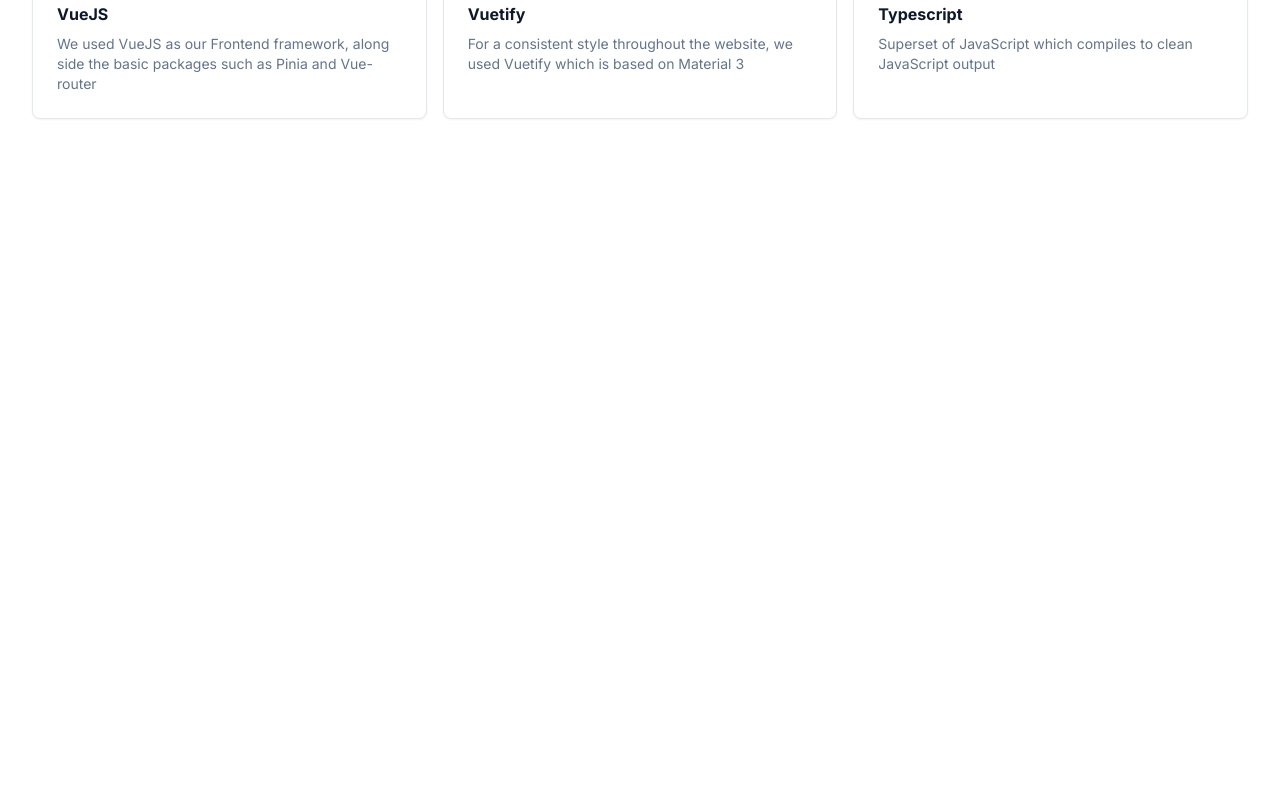
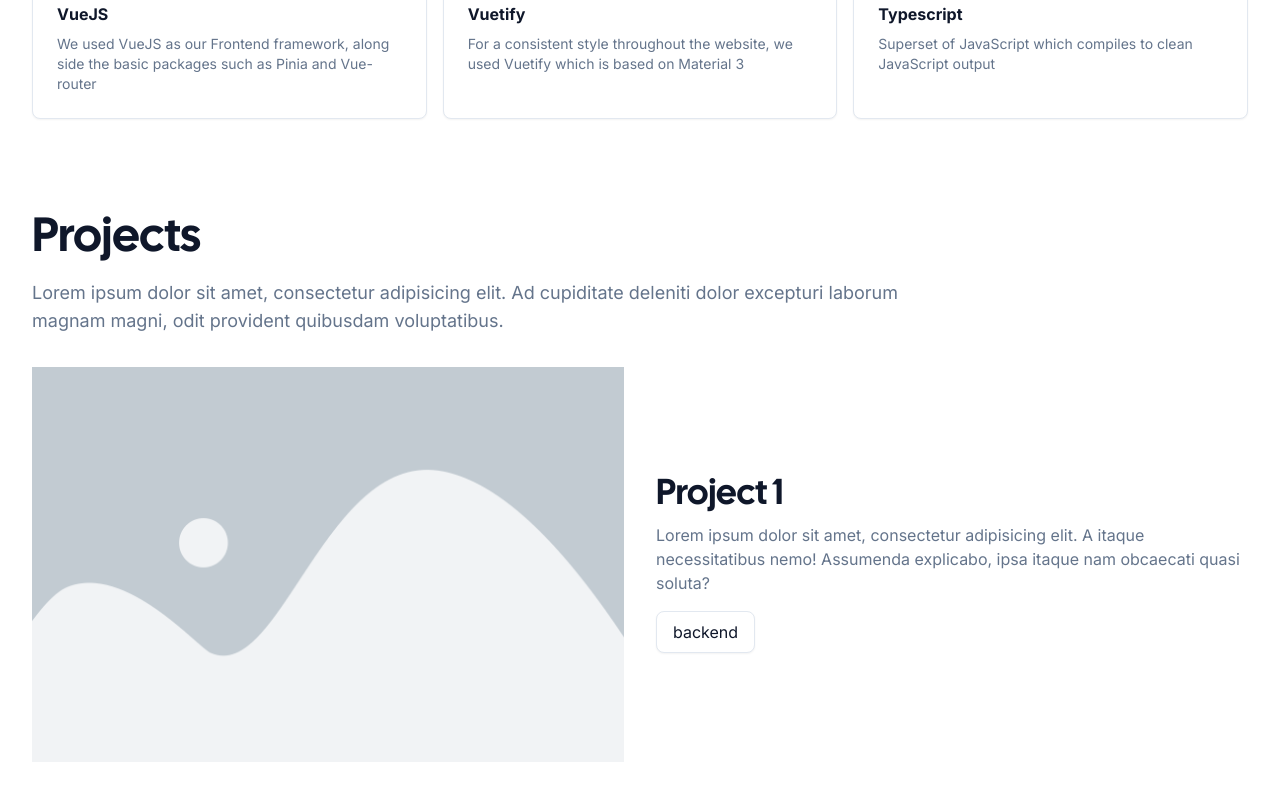
Before and after one commit to Markiesch/internship-portfolio, a Next.js app: page / in a window 1280 px wide. Shown: the part 846-1646 px from the top of the page. Before the commit the page ends 1101 px from the top, so only its background shows below. Built offline with nearby package versions, Linux system fonts and the light colour scheme.

Commit message:
Feat: added projects section

```diff
--- a/app/page.tsx
+++ b/app/page.tsx
@@ -2,6 +2,7 @@
 
 import { siteConfig } from "@/config/site"
 import { buttonVariants } from "@/components/ui/button"
+import { HomeProjects } from "@/components/home/projects"
 import { Technologies } from "@/components/home/technologies"
 
 export default function IndexPage() {
@@ -35,6 +36,7 @@
       </div>
       <div>
         <Technologies />
+        <HomeProjects />
       </div>
     </>
   )
--- /dev/null
+++ b/components/home/projects.tsx
@@ -0,0 +1,34 @@
+import Placeholder from "@/public/placeholder.png"
+
+import { Project } from "@/lib/projects"
+import { SectionSubtitle } from "@/components/ui/section-subtitle"
+import { SectionTitle } from "@/components/ui/section-title"
+import ProjectCard from "@/components/project-card"
+
+export function HomeProjects() {
+  const projects: Project[] = [
+    {
+      name: "Project 1",
+      description:
+        "Lorem ipsum dolor sit amet, consectetur adipisicing elit. A itaque necessitatibus nemo! Assumenda explicabo, ipsa itaque nam obcaecati quasi soluta?",
+      img: Placeholder,
+      tags: ["backend"],
+    },
+  ]
+
+  return (
+    <>
+      <div className="pb-8">
+        <SectionTitle>Projects</SectionTitle>
+        <SectionSubtitle>
+          Lorem ipsum dolor sit amet, consectetur adipisicing elit. Ad
+          cupiditate deleniti dolor excepturi laborum magnam magni, odit
+          provident quibusdam voluptatibus.
+        </SectionSubtitle>
+      </div>
+      {projects.map((project, index) => (
+        <ProjectCard project={project} key={index} />
+      ))}
+    </>
+  )
+}
--- a/components/home/technologies.tsx
+++ b/components/home/technologies.tsx
@@ -1,6 +1,8 @@
 import { LucideProps } from "lucide-react"
 
 import { Card } from "@/components/ui/card"
+import { SectionSubtitle } from "@/components/ui/section-subtitle"
+import { SectionTitle } from "@/components/ui/section-title"
 import { Icons } from "@/components/icons"
 
 type Technology = {
@@ -51,14 +53,12 @@
 
   return (
     <div className="md:py-12 lg:py-24">
-      <h2 className="pb-4 font-heading text-3xl leading-[1.1] sm:text-3xl md:text-5xl">
-        Technologies
-      </h2>
-      <p className="max-w-[80ch] leading-normal text-muted-foreground sm:text-lg sm:leading-7">
+      <SectionTitle>Technologies</SectionTitle>
+      <SectionSubtitle>
         During my internship at Ctrl Learning I have learned to work with new
         front- and back-end technologies. Here is an overview of which
         technologies I have used.
-      </p>
+      </SectionSubtitle>
 
       <div className="grid gap-4 pt-8 sm:grid-cols-2 md:grid-cols-3">
         {technologies.map((technology, index) => (
--- /dev/null
+++ b/components/project-card.tsx
@@ -0,0 +1,32 @@
+import Image from "next/image"
+
+import { Project } from "@/lib/projects"
+import { Card } from "@/components/ui/card"
+
+type ProjectProps = {
+  project: Project
+}
+
+export default function ProjectCard(props: ProjectProps) {
+  return (
+    <div className="grid grid-cols-2 items-center gap-8">
+      <div>
+        <Image src={props.project.img} alt={props.project.img} />
+      </div>
+      <div>
+        <h2 className="pb-2 font-heading text-4xl">{props.project.name}</h2>
+        <p className="pb-4 text-muted-foreground">
+          {props.project.description}
+        </p>
+        {props.project.tags.map((tag, index) => (
+          <Card
+            className="pointer-events-none inline-block px-4 py-2"
+            key={index}
+          >
+            {tag}
+          </Card>
+        ))}
+      </div>
+    </div>
+  )
+}
--- a/components/project.tsx
+++ /dev/null
@@ -1,3 +0,0 @@
-export default function Project() {
-  return <></>
-}
--- /dev/null
+++ b/components/ui/section-subtitle.tsx
@@ -0,0 +1,9 @@
+import React from "react"
+
+export function SectionSubtitle(props: React.PropsWithChildren) {
+  return (
+    <p className="max-w-[80ch] leading-normal text-muted-foreground sm:text-lg sm:leading-7">
+      {props.children}
+    </p>
+  )
+}
--- /dev/null
+++ b/components/ui/section-title.tsx
@@ -0,0 +1,9 @@
+import React from "react"
+
+export function SectionTitle(props: React.PropsWithChildren) {
+  return (
+    <h2 className="pb-4 font-heading text-3xl leading-[1.1] sm:text-3xl md:text-5xl">
+      {props.children}
+    </h2>
+  )
+}
```
Also changed, not shown: lib/projects.ts (+3 -8 lines), public/placeholder.png (added).
